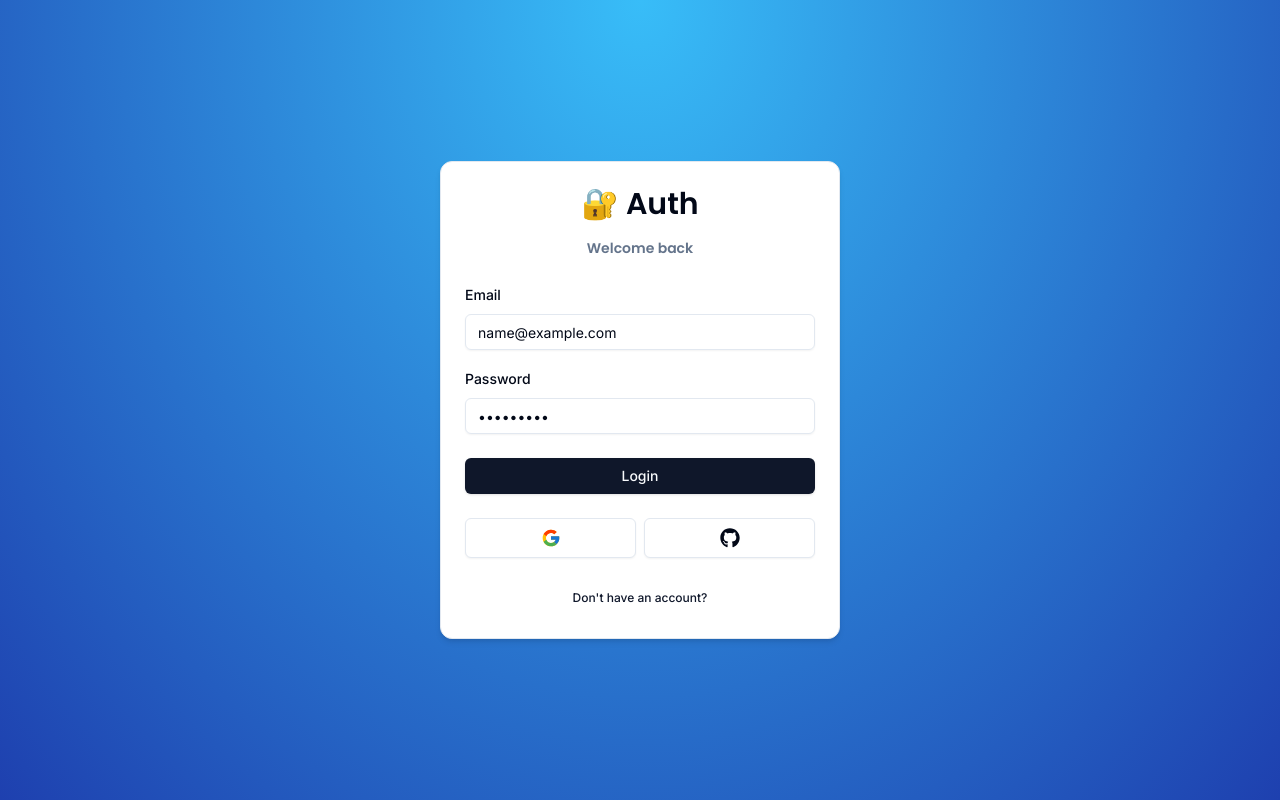
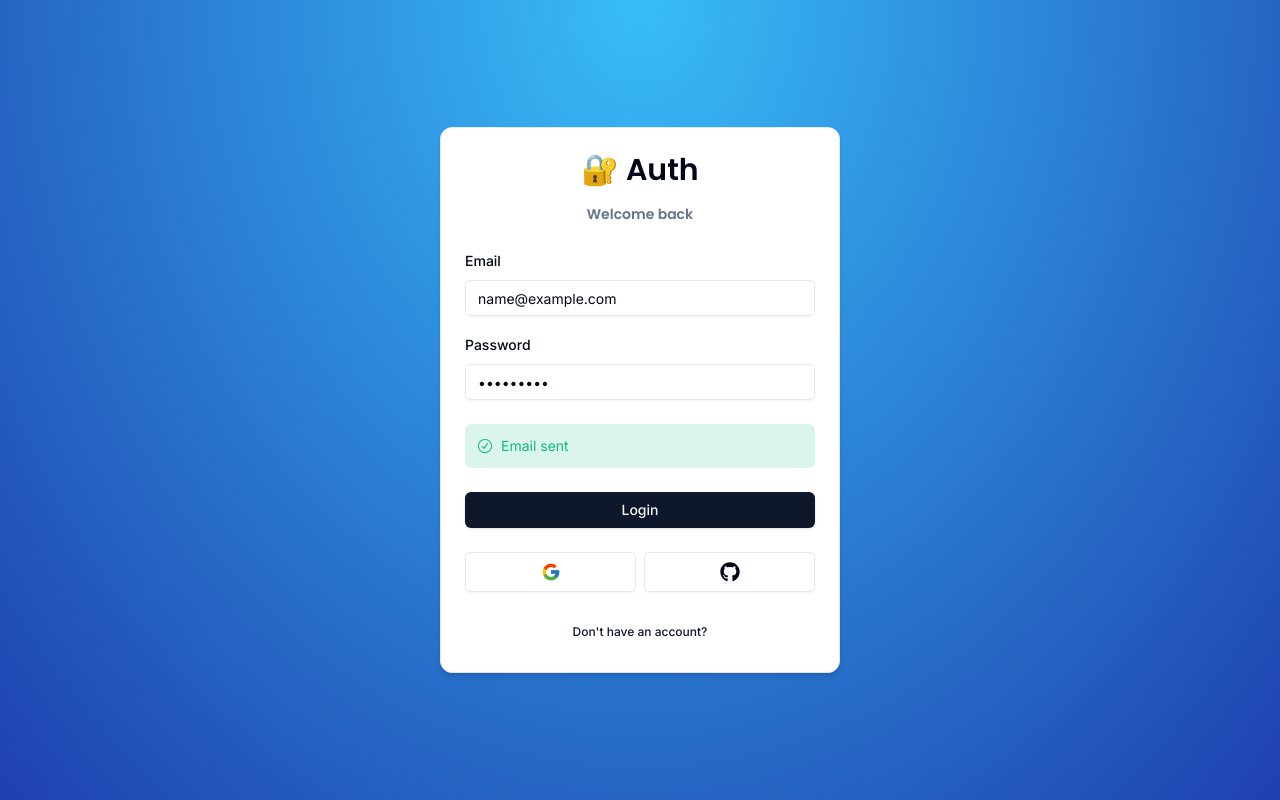
Before and after one commit to nortonglitz/auth-study, a Next.js app: page /auth/login in a window 1280 px wide. Both pictures are taken after typing "name@example.com", "Sample123" into the empty fields and a click on the button "Login". Built offline with nearby package versions, Linux system fonts and the light colour scheme.

Commit message:
login form feedback interface working

```diff
--- /dev/null
+++ b/actions/login.ts
@@ -0,0 +1,26 @@
+"use server"
+
+import * as z from "zod"
+
+import { LoginSchema } from "@/schemas"
+
+interface LoginReturn {
+    type: "error" | "success"
+    message: string
+}
+
+export const login = async (values: z.infer<typeof LoginSchema>): Promise<LoginReturn> => {
+    const validatedFields = await LoginSchema.safeParseAsync(values)
+
+    if (!validatedFields.success) {
+        return {
+            type: "error",
+            message: "Invalid fields."
+        }
+    }
+
+    return {
+        type: "success",
+        message: "Email sent"
+    }
+}
--- a/components/auth/login-form.tsx
+++ b/components/auth/login-form.tsx
@@ -1,7 +1,8 @@
 "use client"
 
 import * as z from "zod"
-
+import { login } from "@/actions/login"
+import { useTransition, useState } from "react"
 import { useForm } from "react-hook-form"
 import { zodResolver } from "@hookform/resolvers/zod"
 
@@ -21,6 +22,10 @@ import { CardWrapper } from "./card-wrapper"
 import { FormFeedback } from "../form-feedback"
 
 export const LoginForm = () => {
+    const [feedbackType, setFeedbackType] = useState<"success" | "error">("success")
+    const [feedbackMessage, setFeedbackMessage] = useState('')
+
+    const [isPending, startTransition] = useTransition()
 
     const form = useForm<z.infer<typeof LoginSchema>>({
         resolver: zodResolver(LoginSchema),
@@ -31,7 +36,11 @@ export const LoginForm = () => {
     })
 
     const onSubmit = (values: z.infer<typeof LoginSchema>) => {
-        console.log(values)
+        startTransition(async () => {
+            const { type, message } = await login(values)
+            setFeedbackMessage(message)
+            setFeedbackType(type)
+        })
     }
 
 
@@ -56,6 +65,7 @@ export const LoginForm = () => {
                                     <FormLabel>Email</FormLabel>
                                     <FormControl>
                                         <Input
+                                            disabled={isPending}
                                             {...field}
                                             placeholder="example@domain.com"
                                             type="email"
@@ -73,6 +83,7 @@ export const LoginForm = () => {
                                     <FormLabel>Password</FormLabel>
                                     <FormControl>
                                         <Input
+                                            disabled={isPending}
                                             {...field}
                                             type="password"
                                         />
@@ -82,8 +93,12 @@ export const LoginForm = () => {
                             ))}
                         />
                     </div>
-                    <FormFeedback />
+                    <FormFeedback
+                        type={feedbackType}
+                        message={feedbackMessage}
+                    />
                     <Button
+                        disabled={isPending}
                         type="submit"
                         className="w-full"
                     >
--- a/components/form-feedback.tsx
+++ b/components/form-feedback.tsx
@@ -2,20 +2,20 @@ import { ExclamationTriangleIcon, CheckCircledIcon } from "@radix-ui/react-icons
 
 interface FormFeedbackProps {
     message?: string
-    error?: boolean
+    type: "success" | "error"
 }
 
 export const FormFeedback = ({
     message,
-    error = false
+    type
 }: FormFeedbackProps) => {
     if (!message) return null
 
     return (
         <div
             className={`
-                ${error ? "bg-destructive/15" : "bg-emerald-500/15"}
-                ${error ? "text-destructive" : "text-emerald-500"}
+                ${type === "error" ? "bg-destructive/15" : "bg-emerald-500/15"}
+                ${type === "error" ? "text-destructive" : "text-emerald-500"}
                 p-3
                 rounded-md
                 flex
@@ -24,11 +24,8 @@ export const FormFeedback = ({
                 text-sm
             `}
         >
-            {error ?
-                <ExclamationTriangleIcon className="h-4 w-4" />
-                :
-                <CheckCircledIcon className="h-4 w-4" />
-            }
+            {type === "error" && <ExclamationTriangleIcon className="h-4 w-4" />}
+            {type === "success" && <CheckCircledIcon className="h-4 w-4" />}
             <p>{message}</p>
         </div>
     )
```
